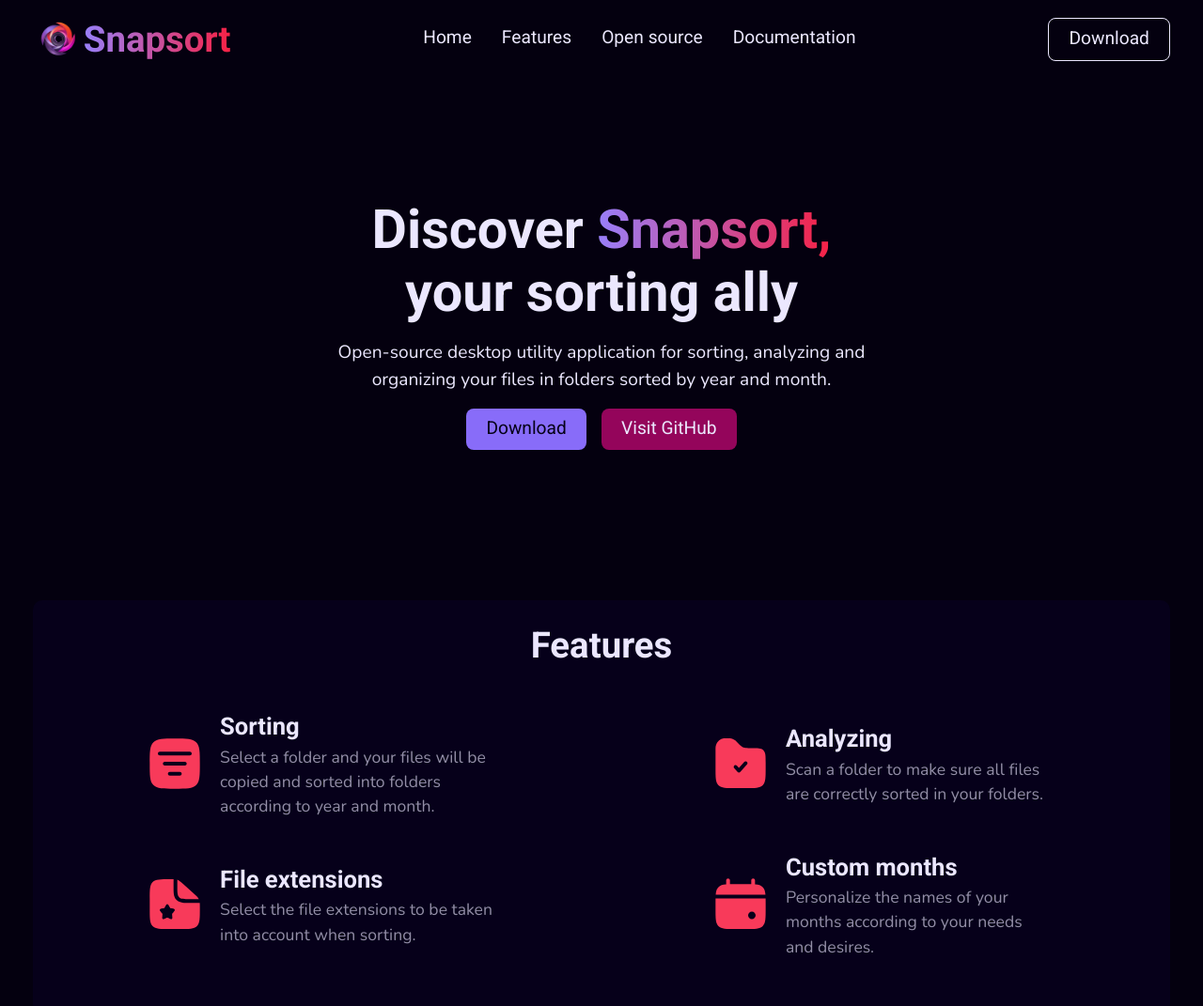
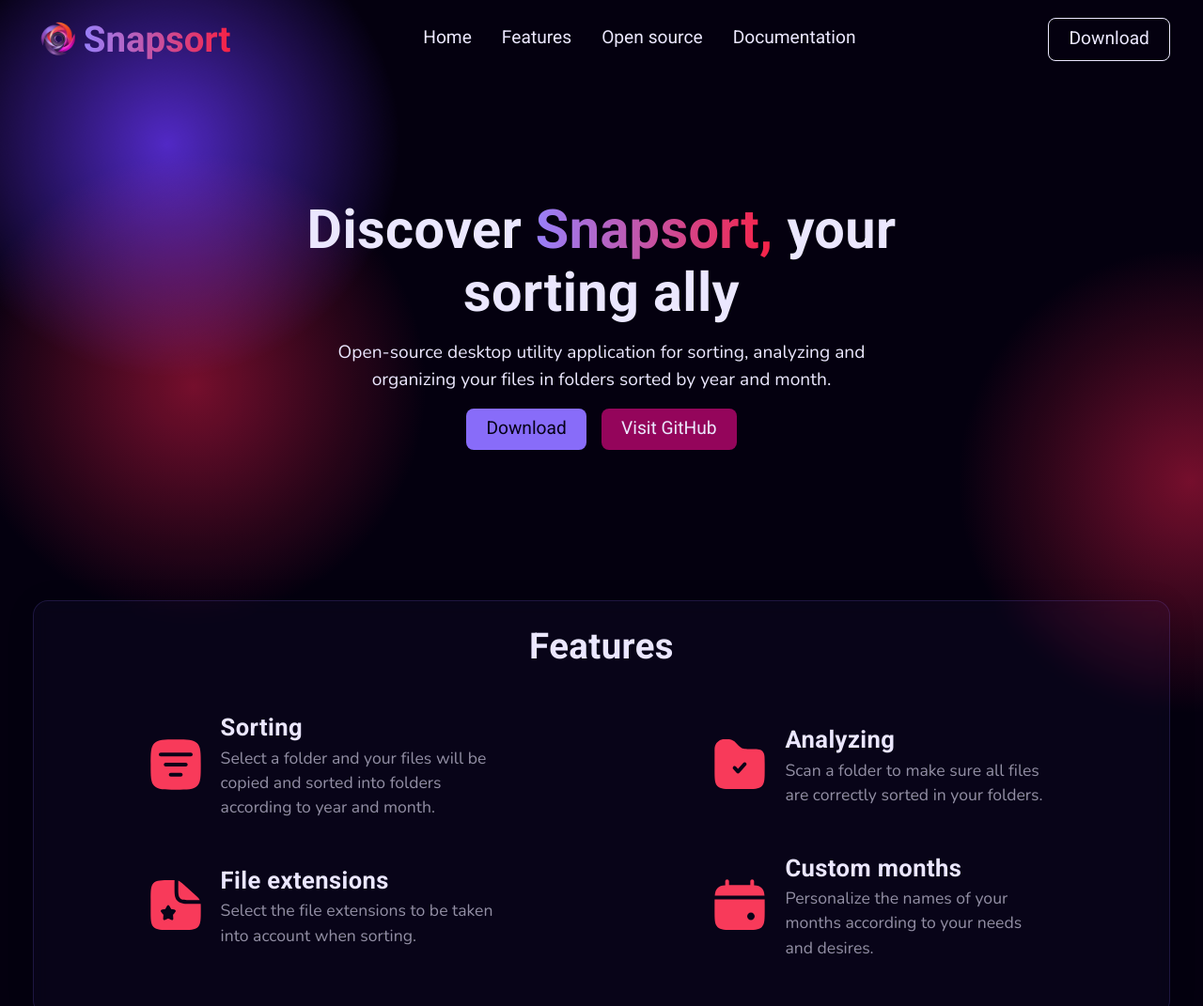
Before and after one commit to JohanChereau/snapsort-landing-page, a website: page index.html in a window 1280 px wide. Shown: the top 1071 px of the page at 94% size. Drawn offline with nearby package versions, Linux system fonts and the light colour scheme.

Commit message:
feat: - Creation of animated background.
fix:
- Minor graphic improvements.

```diff
--- a/index.html
+++ b/index.html
@@ -21,6 +21,14 @@
   </head>
 
   <body>
+
+    <div class="background-style" aria-hidden="true">
+      <div class="mesh mesh1"></div>
+      <div class="mesh mesh2"></div>
+      <div class="mesh mesh3"></div>
+      <div class="mesh interactive"></div>
+    </div>
+
     <header class="header">
       <div class="container">
         <div class="header__wrapper flex space-between align-center">
@@ -79,8 +87,7 @@
       <section class="hero-section" id="hero">
         <div class="container text-center">
           <h1 class="hero-section__title">
-            Discover <span class="p-gradient-text">Snapsort,</span> <br />your
-            sorting ally
+            Discover <span class="p-gradient-text">Snapsort,</span> your sorting ally
           </h1>
           <p class="hero-section__subtitle">
             Open-source desktop utility application for sorting, analyzing and
--- a/sass/_style.scss
+++ b/sass/_style.scss
@@ -27,7 +27,7 @@
   --clr-background-500: hsl(254, 100%, 50%);
   --clr-background-600: hsl(254, 100%, 40%);
   --clr-background-700: hsl(254, 100%, 30%);
-  --clr-background-750: hsla(252, 92%, 74%, 0.05);
+  --clr-background-750: hsla(0, 0%, 0%, 0.617);
   --clr-background-800: hsl(254, 100%, 20%);
   --clr-background-900: hsl(254, 100%, 10%);
   --clr-background-950: hsl(254, 100%, 5%);
@@ -111,11 +111,11 @@
 
 @media (min-width: 50em) {
   :root {
-  --fs-900: 3.6rem;
-  --fs-800: 2.4rem;
-  --fs-600: 1.6rem;
-  --fs-400: 1.2rem;
-  --fs-300: 1.1rem;
+    --fs-900: 3.6rem;
+    --fs-800: 2.4rem;
+    --fs-600: 1.6rem;
+    --fs-400: 1.2rem;
+    --fs-300: 1.1rem;
   }
 }
 
@@ -165,6 +165,7 @@ h2,
 h3 {
   font-family: var(--ff-accent);
   font-weight: var(--fw-bold);
+  letter-spacing: 0.4px;
 }
 
 h3 {
@@ -361,7 +362,7 @@ ol {
 
   @supports (backdrop-filter: blur(5px)) {
     .nav {
-      background-color: rgba(0, 0, 0, 0.8);
+      background-color: rgba(0, 0, 0, 0.95);
       -webkit-backdrop-filter: blur(5px);
       backdrop-filter: blur(5px);
     }
@@ -423,7 +424,9 @@ ol {
 .hero-section__title {
   font-size: var(--fs-900);
   line-height: normal;
-  text-wrap: balance;
+  text-wrap: pretty;
+  margin-inline: auto;
+  max-width: 800px;
   margin-bottom: var(--hero-section-spacing);
 }
 
@@ -446,9 +449,22 @@ ol {
 
 .features-wrapper {
   background: var(--clr-background-950);
+  border: 1px solid rgba(255, 255, 255, 0.2);
+
   padding: 1em 1em 3em 1em;
   text-wrap: pretty;
   border-radius: 10px;
+}
+
+@supports (backdrop-filter: blur(8px)) {
+  .features-wrapper {
+    background: rgba(136, 108, 249, 0.04);
+border-radius: 16px;
+box-shadow: 0 4px 30px rgba(0, 0, 0, 0.1);
+backdrop-filter: blur(8px);
+-webkit-backdrop-filter: blur(8px);
+border: 1px solid rgba(136, 108, 249, 0.18);
+  }
 }
 
 .features__list {
@@ -508,6 +524,7 @@ ol {
 //Footer
 footer {
   padding: 1.8rem 0;
+  background-color: var(--clr-background-950);
 }
 
 footer .logo__img {
@@ -546,7 +563,7 @@ footer .logo__img {
 
 .social__item {
   cursor: pointer;
-  transition: transform .2s ease;
+  transition: transform 0.2s ease;
 }
 
 .social__item:is(:hover, :focus) {
@@ -569,7 +586,115 @@ footer .logo__img {
 @media (min-width: 50em) {
   .footer__sections {
     flex-direction: row;
-    justify-content: space-evenly;
+    justify-content: space-around;
     text-align: left;
   }
 }
+
+// Background style
+.background-style {
+  --mesh-size: clamp(350px, 60vw, 700px);
+  --blending-mode: screen;
+
+  width: 100%;
+  min-height: 100svh;
+  overflow: hidden;
+
+  position: fixed;
+  background-attachment: fixed;
+  top: 0;
+  left: 0;
+  background-color: var(--clr-background-999);
+  z-index: -1;
+}
+
+.mesh {
+  position: absolute;
+  mix-blend-mode: var(--blending-mode);
+  width: var(--mesh-size);
+  aspect-ratio: 1;
+}
+
+.mesh1 {
+  background: radial-gradient(
+      circle at center,
+      rgba(230, 29, 63, 0.5) 0%,
+      rgba(250, 107, 131, 0) 50%
+    )
+    no-repeat;
+
+  top: calc(50% - var(--mesh-size) / 2);
+  left: calc(5% - var(--mesh-size) / 2);
+
+  transform-origin: center center;
+  animation: moveHorizontal 30s ease infinite;
+  opacity: 1;
+}
+
+.mesh2 {
+  background: radial-gradient(
+      circle at center,
+      rgba(230, 29, 63, 0.5) 0%,
+      rgba(250, 107, 131, 0) 50%
+    )
+    no-repeat;
+
+  top: calc(50% - var(--mesh-size) / 2);
+  right: calc(1% - var(--mesh-size) / 2);
+
+  transform-origin: center center;
+  animation: moveVertical 30s ease infinite;
+  opacity: 1;
+}
+
+.mesh3 {
+  background: radial-gradient(
+      circle at center,
+      rgba(98, 51, 242, 0.8) 0%,
+      rgba(100, 53, 240, 0) 50%
+    )
+    no-repeat;
+
+  top: calc(30% - var(--mesh-size) / 2);
+  left: calc(10% - var(--mesh-size) / 2);
+
+  transform-origin: calc(50% + 100px);
+  animation: moveInCircle 30s linear infinite;
+  opacity: 1;
+}
+
+@keyframes moveInCircle {
+  0% {
+    transform: rotate(0deg);
+  }
+  50% {
+    transform: rotate(180deg);
+  }
+  100% {
+    transform: rotate(360deg);
+  }
+}
+
+@keyframes moveVertical {
+  0% {
+    transform: translateY(-30%);
+  }
+  50% {
+    transform: translateY(50%);
+  }
+  100% {
+    transform: translateY(-30%);
+  }
+}
+
+@keyframes moveHorizontal {
+  0% {
+    transform: translateX(-20%) translateY(-10%);
+  }
+  50% {
+    transform: translateX(50%) translateY(10%);
+  }
+  100% {
+    transform: translateX(-20%) translateY(-10%);
+  }
+}
```
Also changed, not shown: styles/style.css.
